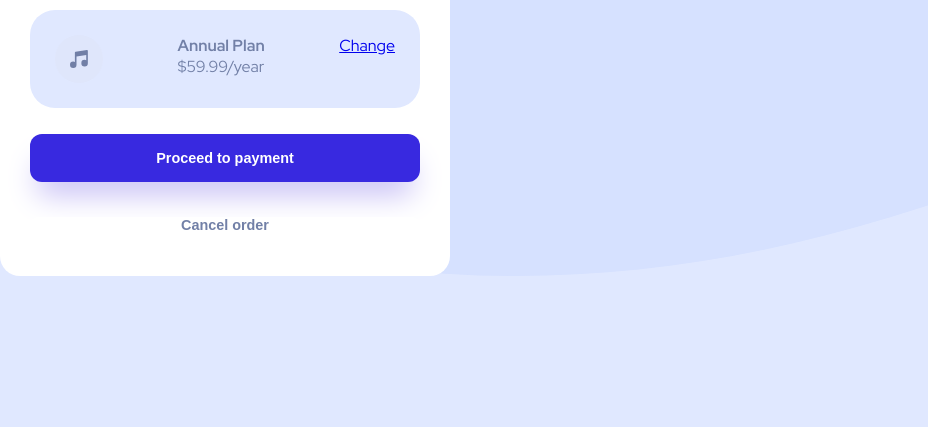
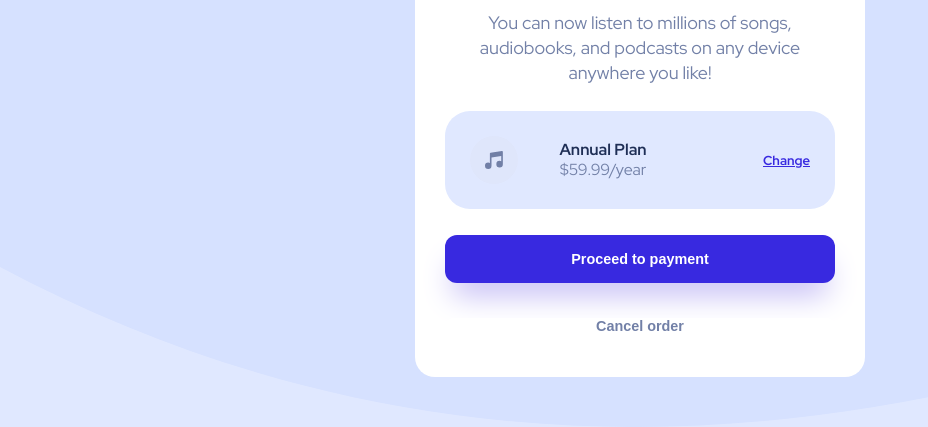
Before and after one commit to mhotep/order-summary-component, a plain HTML site: page index.html in a window 1280 px wide. Shown: the part 377-804 px from the top of the page, without its empty margins (0-928 px from the left). Drawn offline with Linux system fonts and the light colour scheme.

Commit message:
Final changes

```diff
--- a/styles.css
+++ b/styles.css
@@ -3,9 +3,10 @@
 :root{
 --pale-blue: hsl(225, 100%, 94%);
 --bright-blue: hsl(245, 75%, 52%);
---very-pale blue: hsl(225, 100%, 98%);
+--very-pale-blue: hsl(225, 100%, 98%);
 --desaturated-blue: hsl(224, 23%, 55%);
 --blue: hsl(223, 47%, 23%);
+--dark-blue: hsl(223, 47%, 23%);
 }
 
 *{
@@ -29,6 +30,7 @@ body {
     color: var(--desaturated-blue);
     border-radius: 20px;
     overflow: hidden;
+    margin: 50px auto;
 }
 
 .title{
@@ -43,6 +45,11 @@ body {
 
 .container{
     padding: 30px;
+    display: flex;
+    flex-direction: column;
+    justify-content: center;
+    text-align: center;
+    font-size: 18px;
 }
 
 .container > * {
@@ -61,6 +68,27 @@ body {
     display: flex;
     flex-direction: row;
     justify-content: space-between;
+    align-items: center;
+}
+
+.plan-container a {
+    color: var(--bright-blue);
+    font-size: 13px;
+    font-weight: 700;
+}
+
+.plan-container a:hover {
+    opacity: 0.8;
+    text-decoration: none;
+}
+
+.plan-container strong {
+    color: var(--dark-blue);
+}
+
+.plan-description {
+    line-height: 20px;
+    margin-right: 75px;
 }
 
 button{
```
